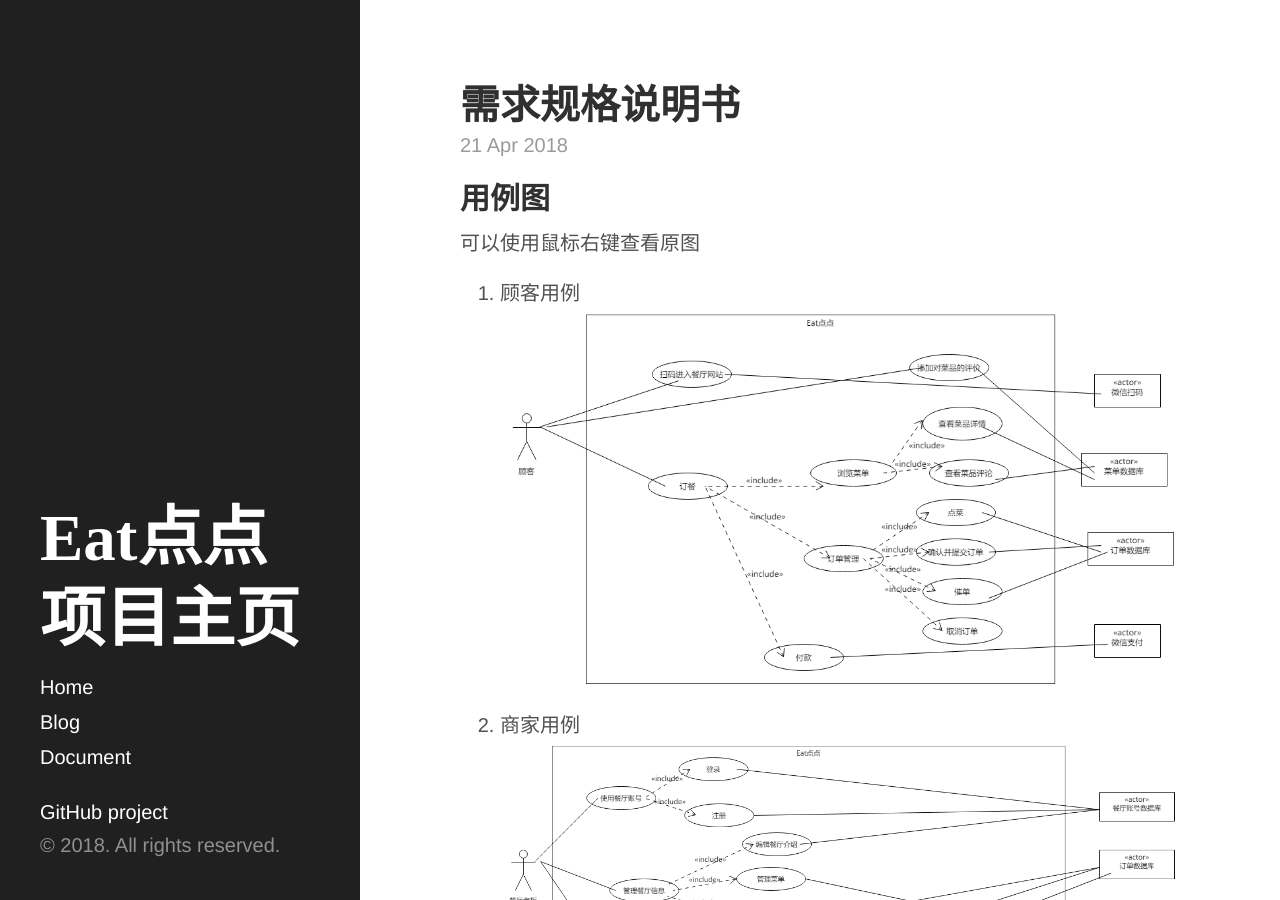
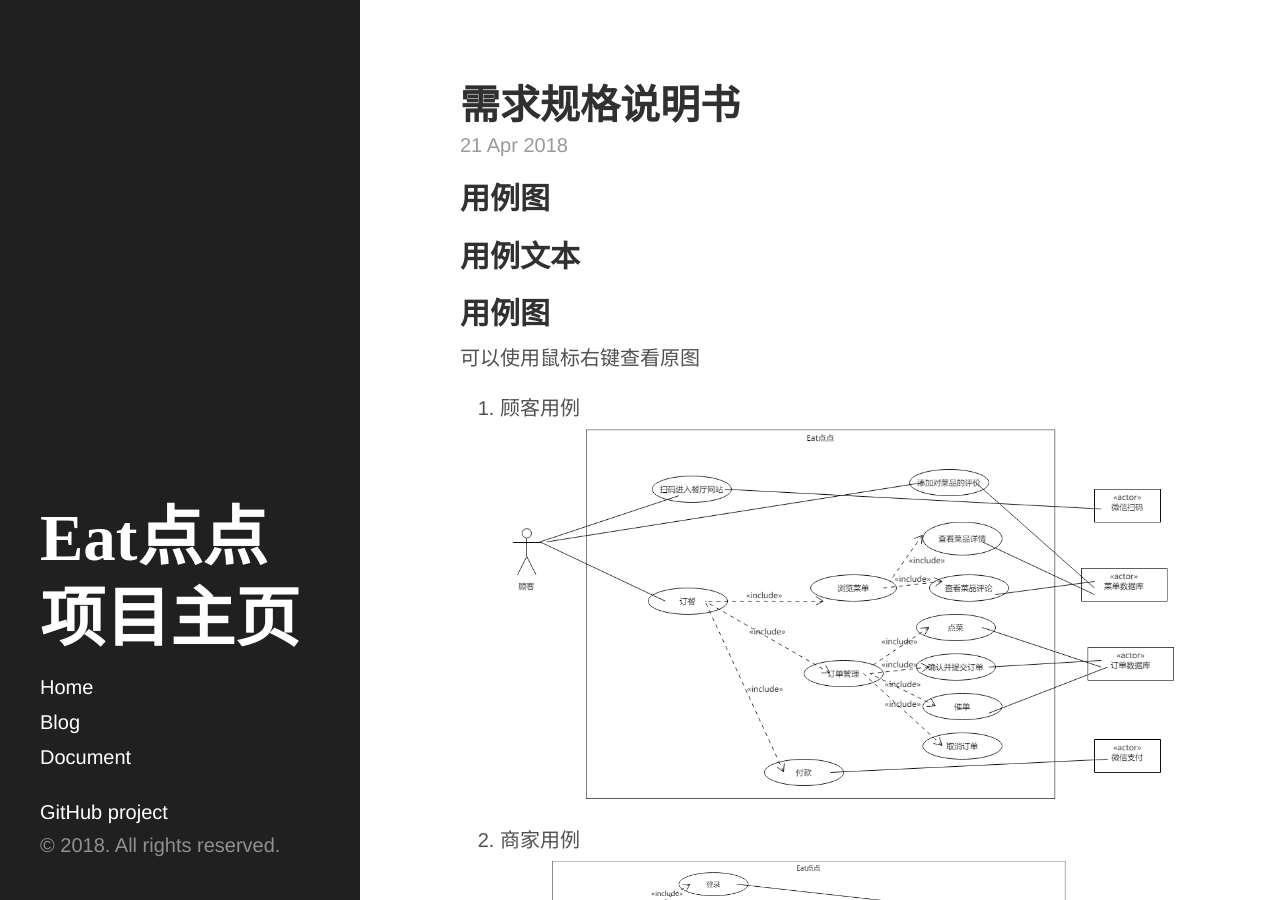
Before and after one commit to ChickenDinner8/ChickenDinner8.github.io, a Jekyll site: the page built from _posts/2018-04-21-需求说明书.md, in a window 1280 px wide and 900 px high. Built offline with Jekyll 4.4.1, drawn with Linux system fonts in a browser that asks for light colours.

Commit message:
test toc

```diff
--- a/_posts/2018-04-21-需求说明书.md
+++ b/_posts/2018-04-21-需求说明书.md
@@ -5,7 +5,8 @@ tags: document
 ---
 
 {:toc}
-
+## 用例图
+## 用例文本
 
 ## 用例图
 可以使用鼠标右键查看原图
```
